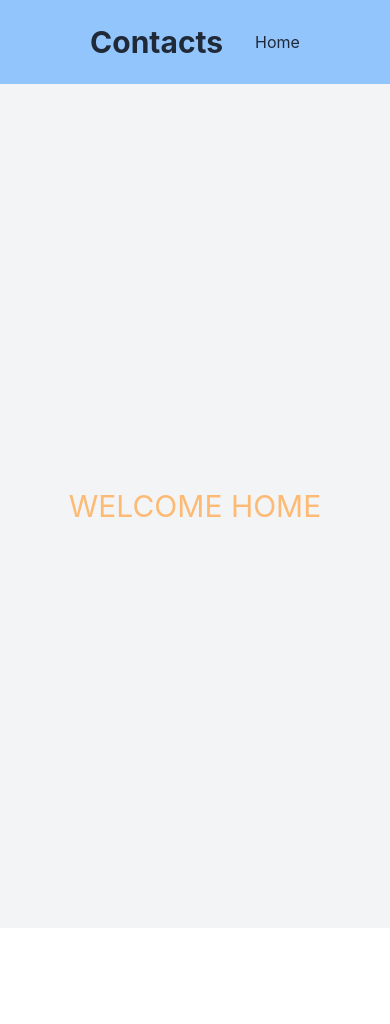
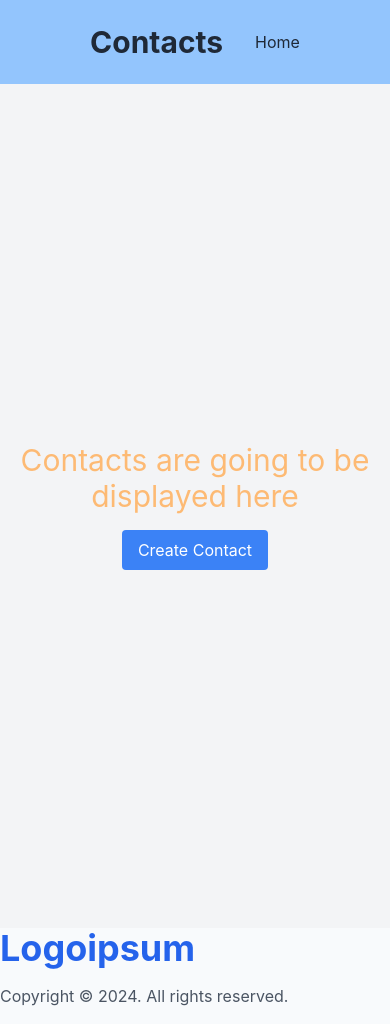
Before and after one commit to AshleyAlpha/Contact-APP, a React (Create React App) app in the folder contactapp/: page / in a window 390 px wide. Before the commit the page ends 928 px from the top, so only its background shows below. Built offline with nearby package versions, Linux system fonts and the light colour scheme.

Commit message:
added footer

```diff
--- a/contactapp/src/App.js
+++ b/contactapp/src/App.js
@@ -1,19 +1,21 @@
 import "./App.css";
 import Header from "./components/header";
+import { Footer } from "./components/footer";
 import Home from "./components/pages/home";
 import Create from "./components/pages/create";
 import { Routes, Route } from "react-router-dom";
+
 export default function App() {
   return (
     <div>
       <div class="mesure">
-      <Header/>
+        <Header />
         <Routes>
           <Route path="/" element={<Home />} />
           <Route path="/create" element={<Create />} />
         </Routes>
+        <Footer />
       </div>
-
     </div>
   );
 }
--- a/contactapp/src/components/footer.js
+++ b/contactapp/src/components/footer.js
@@ -1,9 +1,13 @@
 import React from 'react'
 
-const Footer = () => {
+export const Footer = () => {
   return (
-    <div>Footer</div>
+    <div style={{ width: "100%" }}>
+    <div className="bg-slate-50 h-24 w-full flex dm:flex-row sm:flex-row flex-col sm:justify-around md:justify-around sm:items-center md:items-center">
+        <h1 className="text-4xl text-blue-600 font-bold">Logoipsum</h1>
+        <p className="text-gray-600 mt-4">Copyright © 2024. All rights reserved.</p>
+    </div>
+</div>
+
   )
 }
-
-export default Footer
--- a/contactapp/src/components/pages/home.js
+++ b/contactapp/src/components/pages/home.js
@@ -1,11 +1,16 @@
 import React from "react";
-
+import { Link } from "react-router-dom";
 const Home = () => {
   return (
-    <div>
-      <div class="bg-gray-100 flex justify-center items-center h-screen">
-        <div class="text-center text-orange-300 text-3xl">WELCOME HOME</div>
+    <div class="bg-gray-100 flex flex-col justify-center items-center h-screen">
+      <div class="text-center text-orange-300 text-3xl mb-4">
+        Contacts are going to be displayed here
       </div>
+      <Link to="/create">
+        <button class="px-4 py-2 bg-blue-500 text-white rounded">
+          Create Contact
+        </button>
+      </Link>
     </div>
   );
 };
```
Also changed, not shown: contactapp/src/components/pages/SignUpForm.js (added, +105 -0 lines).
